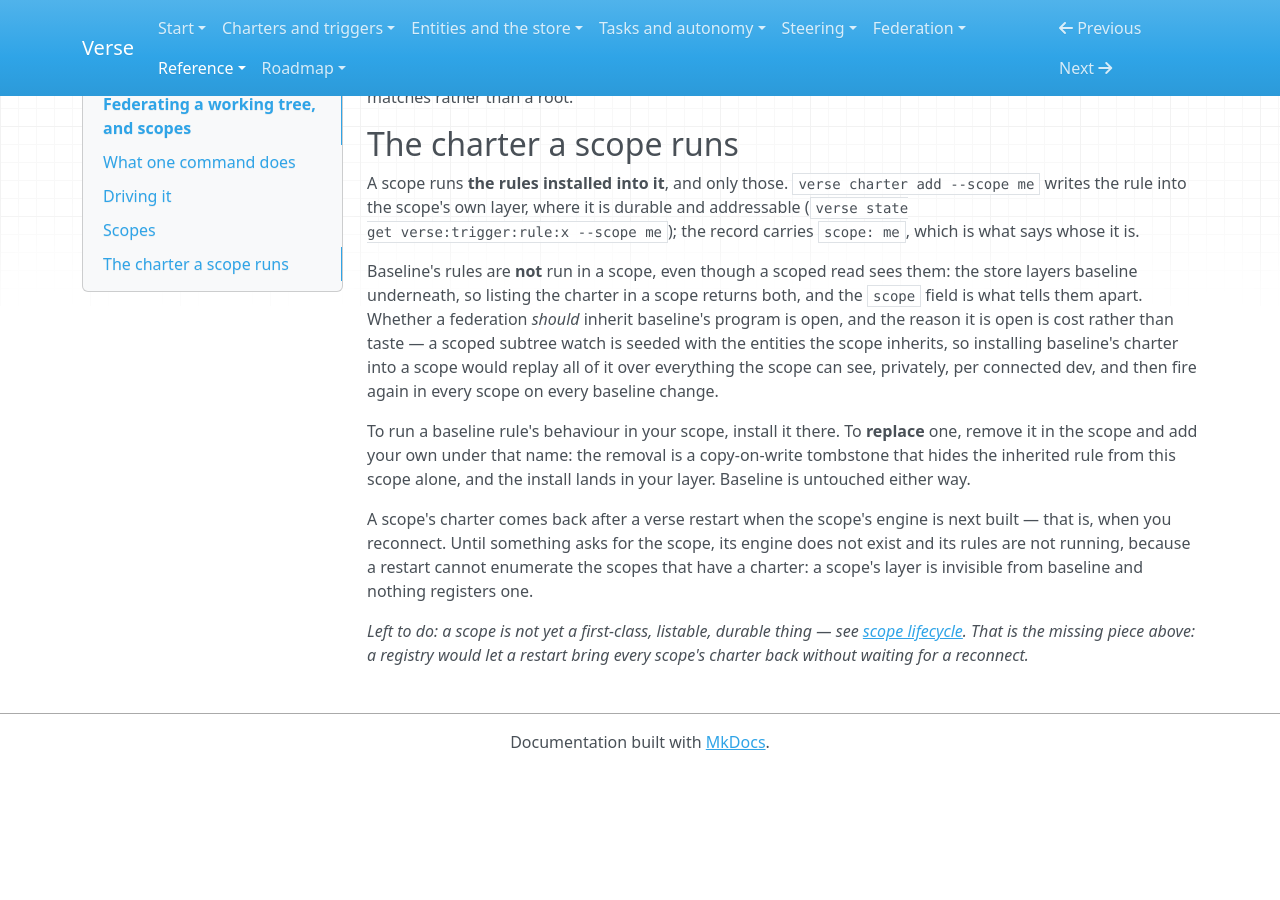
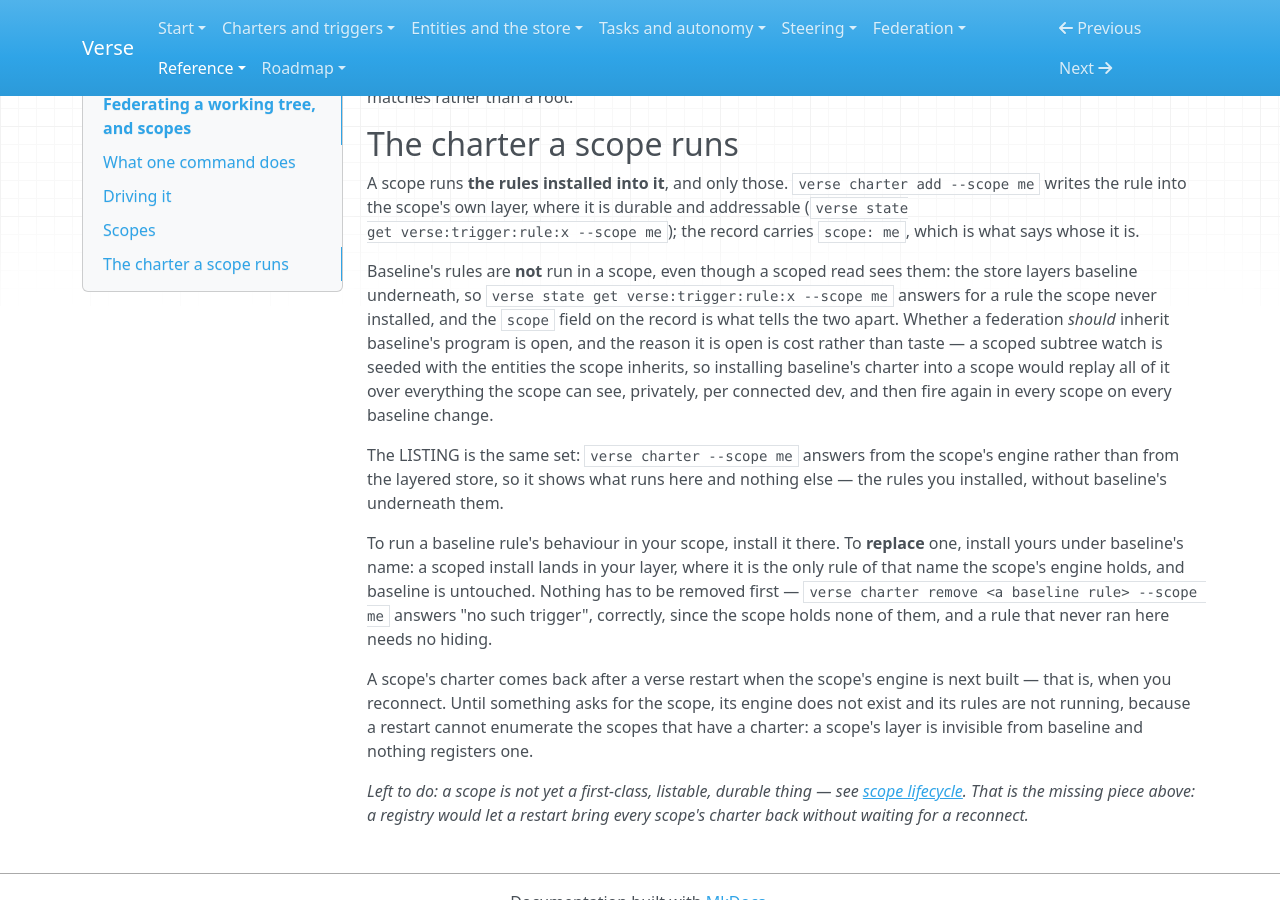
Before and after one commit to signadot/viff, an MkDocs documentation site: the page built from docs/reference/connect.md, in a window 1280 px wide and 900 px high, scrolled down 1527 px. Built offline with MkDocs 1.6.1, drawn with Linux system fonts in a browser that asks for light colours; before the commit the page ends 2297 px from its top, so only the background shows below that.

Commit message:
docs: a scope's charter listing is what runs there, and a baseline rule needs no tombstone
Two claims in reference/connect.md §"The charter a scope runs" that driving a scope
does not bear out.

"Listing the charter in a scope returns both" — it does not. The scoped listing
answers from the scope's ENGINE (versed/charter.go), which holds only what was
installed into it, so `verse charter --scope me` shows the scope's rules and nothing
underneath them. The layered store is still what a scoped `state get` reads, and the
`scope` field on the record is still what tells one apart there; that half was right
and stays.

"To replace one, remove it in the scope and add your own under that name: the removal
is a copy-on-write tombstone" — `verse charter remove demo-escalate --scope dev1`
answers "no such trigger", and correctly: the scope's engine holds no such rule. The
advice was also unnecessary, and by its own section: baseline's rules do not run in a
scope, so there is nothing to hide. Installing yours under baseline's name works on
its own, which is what the paragraph now says.

Tier: change
Checked: make check-docs; drove both claims against a live verse (install under a baseline name in a scope fires there and not in baseline; the remove 404s)
Co-Authored-By: Claude Opus 5 (1M context) <noreply@anthropic.com>

```diff
--- a/docs/reference/connect.md
+++ b/docs/reference/connect.md
@@ -94,17 +94,23 @@ get verse:trigger:rule:x --scope me`); the record carries `scope: me`, which is
 it is.
 
 Baseline's rules are **not** run in a scope, even though a scoped read sees them: the store
-layers baseline underneath, so listing the charter in a scope returns both, and the `scope`
-field is what tells them apart. Whether a federation *should* inherit baseline's program is
-open, and the reason it is open is cost rather than taste — a scoped subtree watch is seeded
+layers baseline underneath, so `verse state get verse:trigger:rule:x --scope me` answers for a
+rule the scope never installed, and the `scope` field on the record is what tells the two
+apart. Whether a federation *should* inherit baseline's program is open, and the reason it is
+open is cost rather than taste — a scoped subtree watch is seeded
 with the entities the scope inherits, so installing baseline's charter into a scope would
 replay all of it over everything the scope can see, privately, per connected dev, and then
 fire again in every scope on every baseline change.
 
-To run a baseline rule's behaviour in your scope, install it there. To **replace** one, remove
-it in the scope and add your own under that name: the removal is a copy-on-write tombstone
-that hides the inherited rule from this scope alone, and the install lands in your layer.
-Baseline is untouched either way.
+The LISTING is the same set: `verse charter --scope me` answers from the scope's engine rather
+than from the layered store, so it shows what runs here and nothing else — the rules you
+installed, without baseline's underneath them.
+
+To run a baseline rule's behaviour in your scope, install it there. To **replace** one, install
+yours under baseline's name: a scoped install lands in your layer, where it is the only rule of
+that name the scope's engine holds, and baseline is untouched. Nothing has to be removed first —
+`verse charter remove <a baseline rule> --scope me` answers "no such trigger", correctly, since
+the scope holds none of them, and a rule that never ran here needs no hiding.
 
 A scope's charter comes back after a verse restart when the scope's engine is next built —
 that is, when you reconnect. Until something asks for the scope, its engine does not exist and
```
